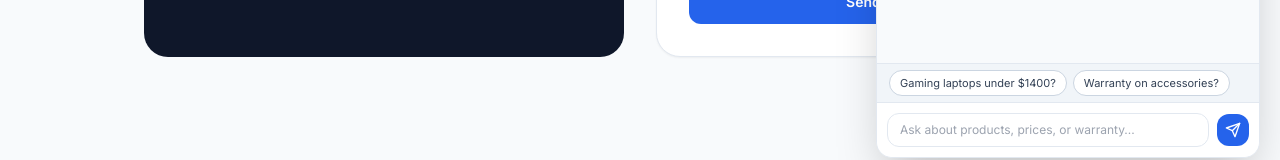
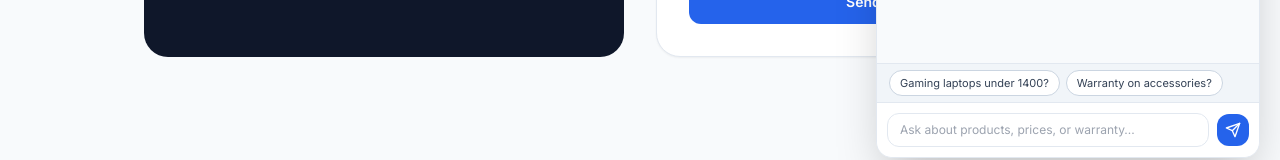
Before and after one commit to faizannaeem56/safeway-Enterprises-FYP, a React (Vite) app in the folder frontend/: page /contact in a window 1280 px wide. Both pictures are taken after a click on the button "AI Support". Shown: the part 566-726 px from the top of the page. Built offline with nearby package versions, Linux system fonts and the light colour scheme.

Commit message:
change chat widget code

```diff
--- a/frontend/src/components/ChatWidget.jsx
+++ b/frontend/src/components/ChatWidget.jsx
@@ -142,10 +142,10 @@ export default function ChatWidget() {
           {/* Quick Suggestion Chips for Easy FYP Viva Demo */}
           <div className="px-3 py-1.5 bg-slate-100 border-t border-slate-200 flex gap-1.5 overflow-x-auto">
             <button
-              onClick={() => handleSendMessage('Do you have gaming laptops under $1400?')}
+              onClick={() => handleSendMessage('Do you have gaming laptops under 1400?')}
               className="text-[11px] bg-white border border-slate-300 px-2.5 py-1 rounded-full whitespace-nowrap hover:border-blue-500 text-slate-700"
             >
-              Gaming laptops under $1400?
+              Gaming laptops under 1400?
             </button>
             <button
               onClick={() => handleSendMessage('What is the warranty on mobile accessories?')}
```
